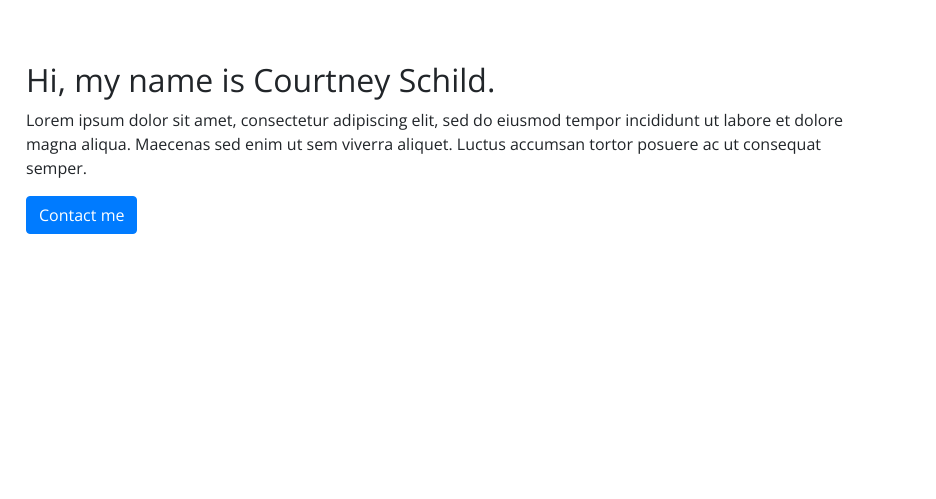
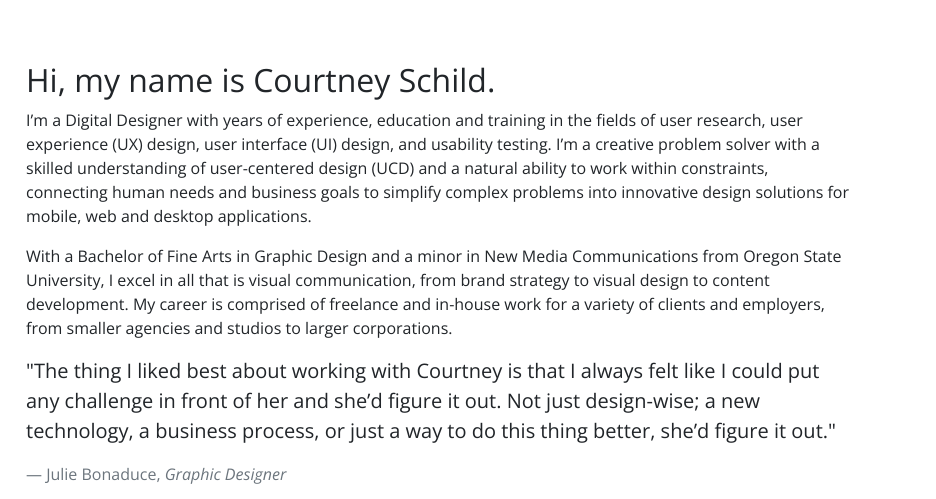
Before and after one commit to courtschmort/cs-web-programming-portfolio, a plain HTML site: page index.html in a window 1280 px wide. Shown: the part 680-1179 px from the top of the page, 344-1280 px from the left. Before the commit the page ends 980 px from the top, so only its background shows below. Drawn offline with nearby package versions, Linux system fonts and the light colour scheme.

Commit message:
add content to about me section

```diff
--- a/index.html
+++ b/index.html
@@ -159,7 +159,12 @@
         <div class="col-md-9">
           <p></p>
           <h2>Hi, my name is Courtney Schild.</h2>
-          <p>Lorem ipsum dolor sit amet, consectetur adipiscing elit, sed do eiusmod tempor incididunt ut labore et dolore magna aliqua. Maecenas sed enim ut sem viverra aliquet. Luctus accumsan tortor posuere ac ut consequat semper.</p>
+          <p>I’m a Digital Designer with years of experience, education and training in the fields of user research, user experience (UX) design, user interface (UI) design, and usability testing. I’m a creative problem solver with a skilled understanding of user-centered design (UCD) and a natural ability to work within constraints, connecting human needs and business goals to simplify complex problems into innovative design solutions for mobile, web and desktop applications.</p>
+          <p>With a Bachelor of Fine Arts in Graphic Design and a minor in New Media Communications from Oregon State University, I excel in all that is visual communication, from brand strategy to visual design to content development. My career is comprised of freelance and in-house work for a variety of clients and employers, from smaller agencies and studios to larger corporations.</p>
+          <blockquote class="blockquote">
+            <p>"The thing I liked best about working with Courtney is that I always felt like I could put any challenge in front of her and she’d figure it out. Not just design-wise; a new technology, a business process, or just a way to do this thing better, she’d figure it out."</p>
+            <footer class="blockquote-footer">Julie Bonaduce, <em>Graphic Designer</em></footer>
+          </blockquote>
           <a class="btn btn-primary" href="mailto: courtneyschild@gmail.com" role="button">Contact me</a>
         </div>
       </div>
```
